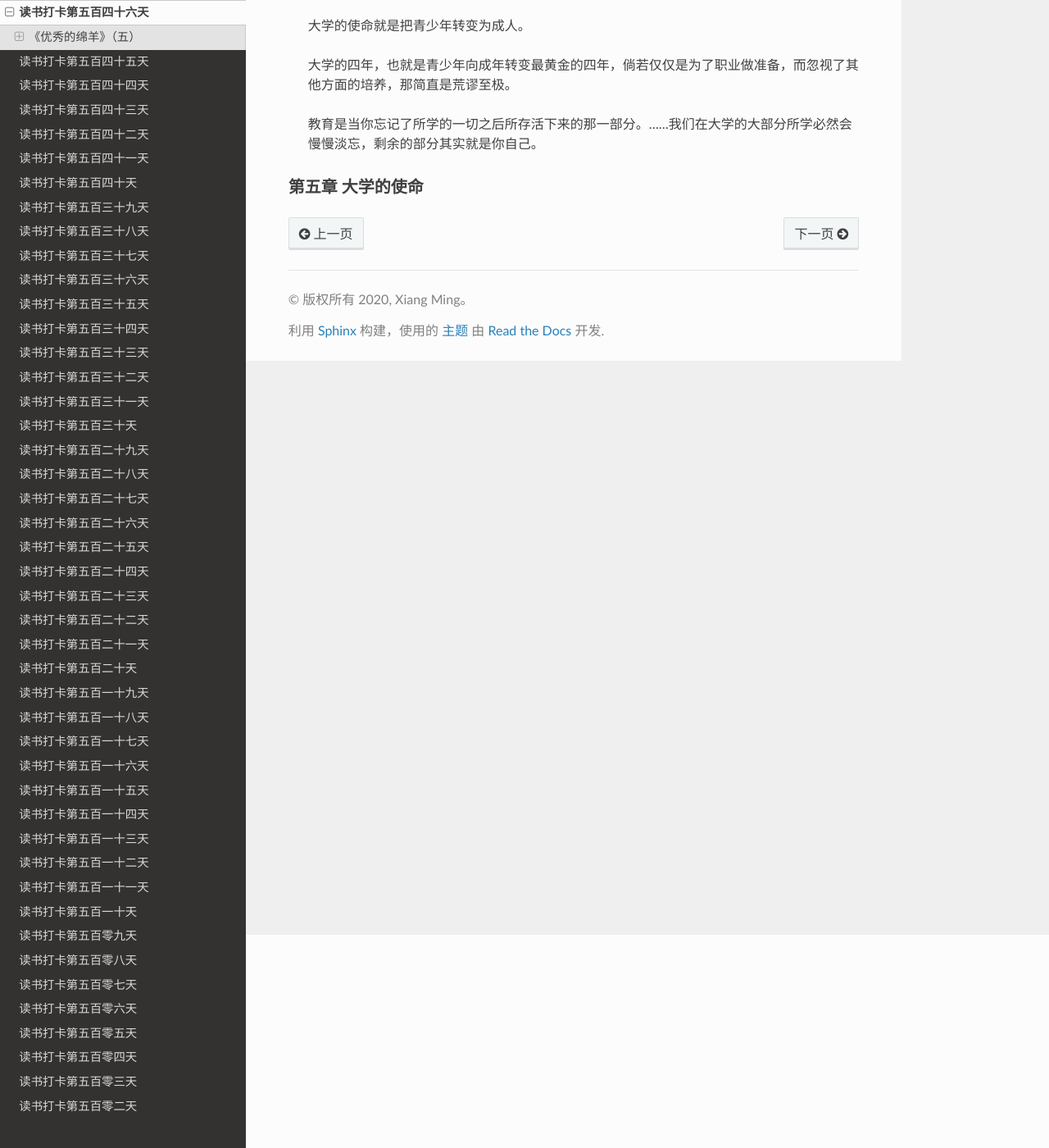
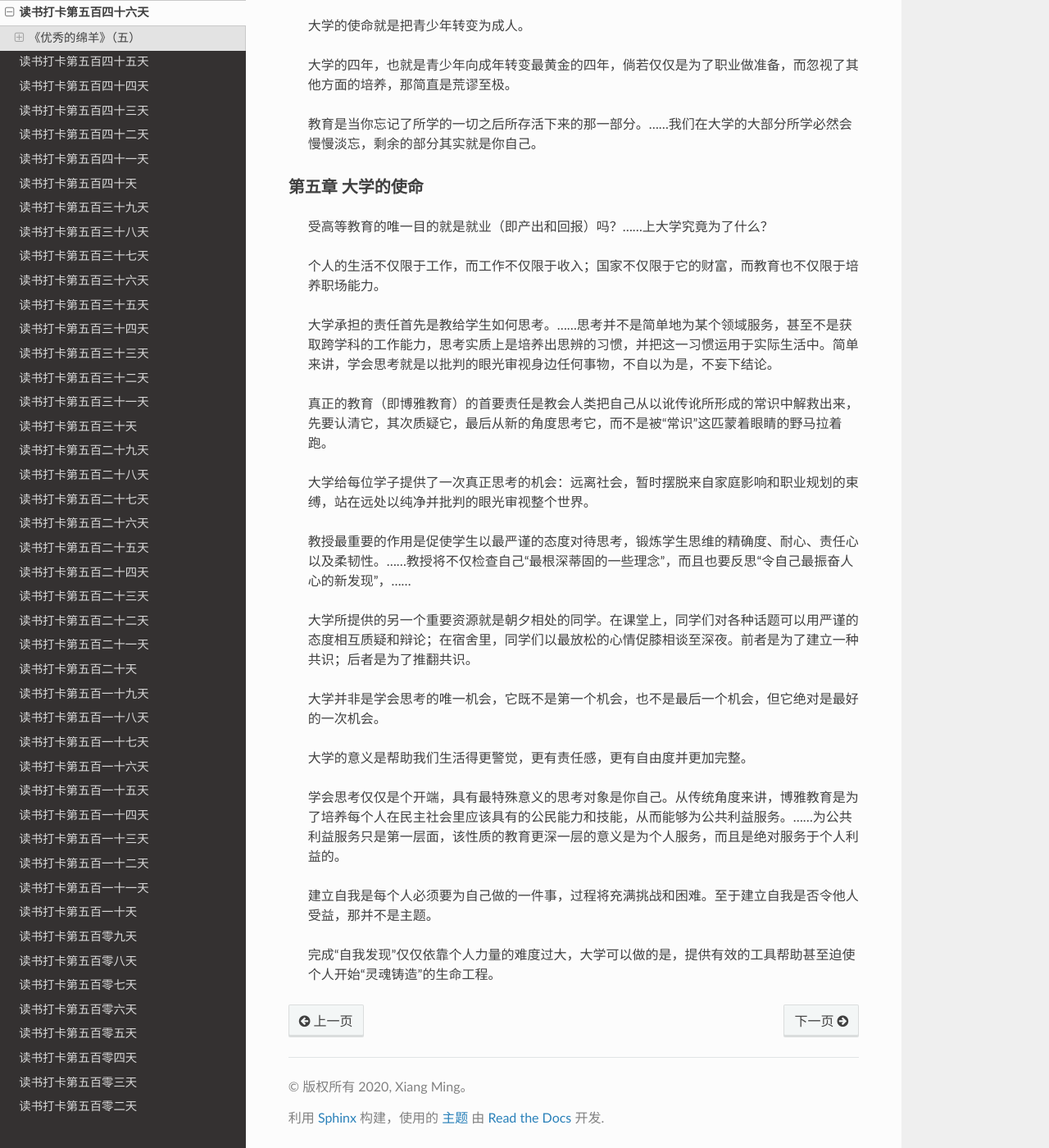
Before and after one commit to xiangming1975/reading, a Sphinx documentation site: the page built from source/2022-02-21.md, in a window 1280 px wide and 1400 px high, scrolled down 260 px. Shown: the whole window at 82% size. Built offline with Sphinx 7.4.7 and the Read the Docs theme 2.0.0, drawn with Linux system fonts in a browser that asks for light colours.

Commit message:
2022-02-1

```diff
--- a/source/2022-02-21.md
+++ b/source/2022-02-21.md
@@ -10,4 +10,26 @@
 
 ### 第五章 大学的使命
 
->
+> 受高等教育的唯一目的就是就业（即产出和回报）吗？……上大学究竟为了什么？
+
+> 个人的生活不仅限于工作，而工作不仅限于收入；国家不仅限于它的财富，而教育也不仅限于培养职场能力。
+
+> 大学承担的责任首先是教给学生如何思考。……思考并不是简单地为某个领域服务，甚至不是获取跨学科的工作能力，思考实质上是培养出思辨的习惯，并把这一习惯运用于实际生活中。简单来讲，学会思考就是以批判的眼光审视身边任何事物，不自以为是，不妄下结论。
+
+> 真正的教育（即博雅教育）的首要责任是教会人类把自己从以讹传讹所形成的常识中解救出来，先要认清它，其次质疑它，最后从新的角度思考它，而不是被“常识”这匹蒙着眼睛的野马拉着跑。
+
+> 大学给每位学子提供了一次真正思考的机会：远离社会，暂时摆脱来自家庭影响和职业规划的束缚，站在远处以纯净并批判的眼光审视整个世界。
+
+> 教授最重要的作用是促使学生以最严谨的态度对待思考，锻炼学生思维的精确度、耐心、责任心以及柔韧性。……教授将不仅检查自己“最根深蒂固的一些理念”，而且也要反思“令自己最振奋人心的新发现”，……
+
+> 大学所提供的另一个重要资源就是朝夕相处的同学。在课堂上，同学们对各种话题可以用严谨的态度相互质疑和辩论；在宿舍里，同学们以最放松的心情促膝相谈至深夜。前者是为了建立一种共识；后者是为了推翻共识。
+
+> 大学并非是学会思考的唯一机会，它既不是第一个机会，也不是最后一个机会，但它绝对是最好的一次机会。
+
+> 大学的意义是帮助我们生活得更警觉，更有责任感，更有自由度并更加完整。
+
+> 学会思考仅仅是个开端，具有最特殊意义的思考对象是你自己。从传统角度来讲，博雅教育是为了培养每个人在民主社会里应该具有的公民能力和技能，从而能够为公共利益服务。……为公共利益服务只是第一层面，该性质的教育更深一层的意义是为个人服务，而且是绝对服务于个人利益的。
+
+> 建立自我是每个人必须要为自己做的一件事，过程将充满挑战和困难。至于建立自我是否令他人受益，那并不是主题。
+
+> 完成“自我发现”仅仅依靠个人力量的难度过大，大学可以做的是，提供有效的工具帮助甚至迫使个人开始“灵魂铸造”的生命工程。
```
Also changed, not shown: source/2022-02-22.md (added, +31 -0 lines).
